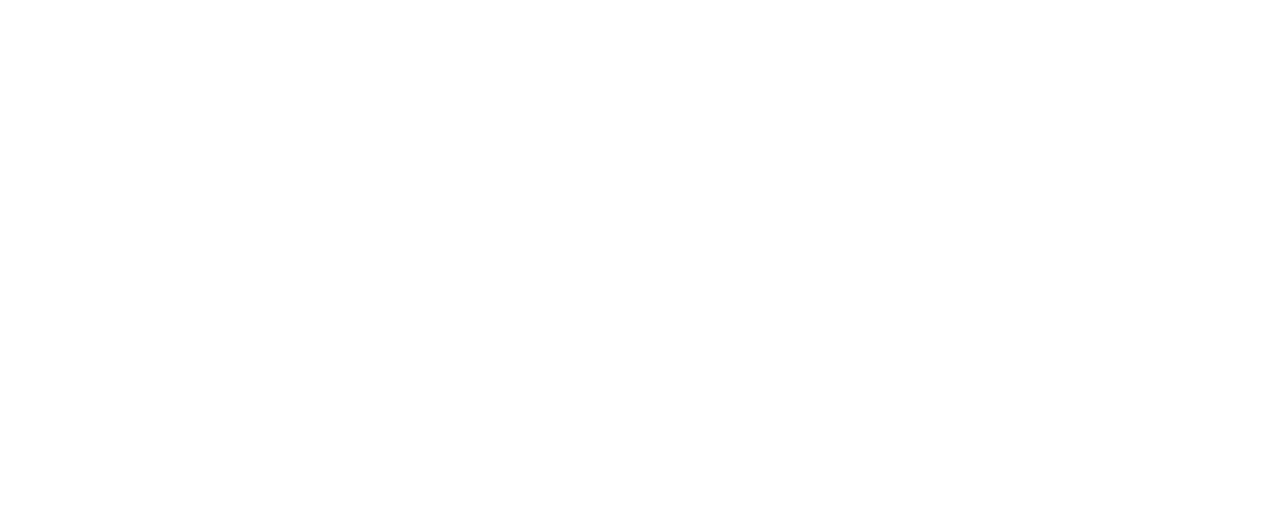
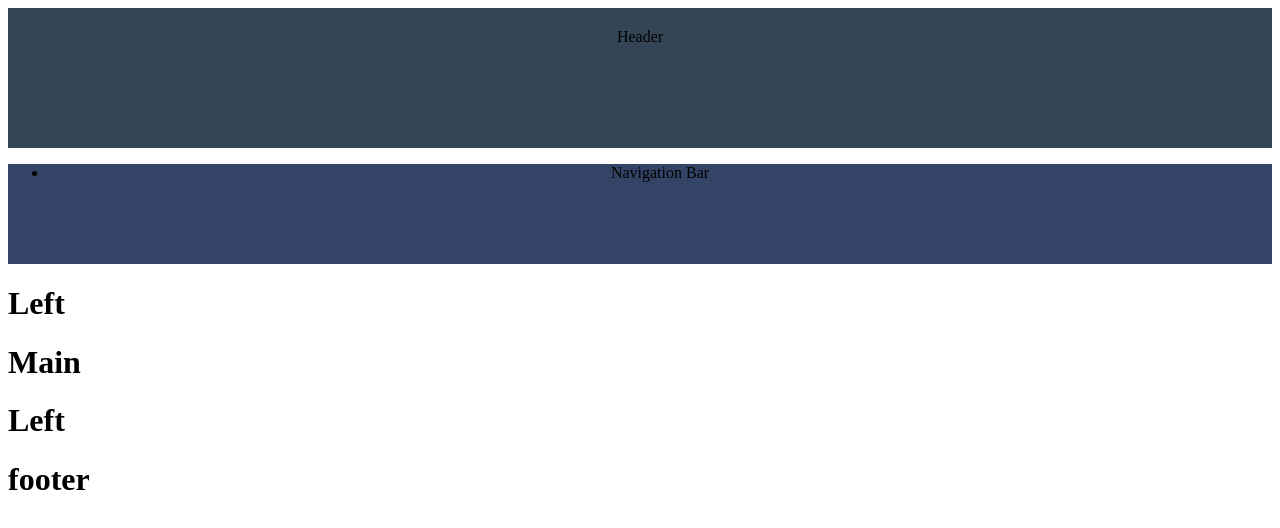
Before and after one commit to GeniusTakoyaki/ass-1-basic-html-layout, a plain HTML site: page index.html in a window 1280 px wide. Drawn offline with Linux system fonts and the light colour scheme.

Commit message:
partial update

```diff
--- a/index.html
+++ b/index.html
@@ -2,9 +2,34 @@
     <html lang="en">
     <head>
         <meta charset="UTF-8">
-    <title>Title</title>
+        <title>Elective 3 Assignment</title>
     </head>
     <body>
+    <header style="height: 100px; background-color:#345; text-align: center; padding: 20px;"
+        >Header</header>
 
+    <nav style="text-align: center; background-color:#346; height: 100px">
+        <ul>
+            <li>Navigation Bar</li>
+        </ul>
+    </nav>
+
+    <div class="container" style="">
+        <div class="sidecontentLeft">
+            <h1>Left</h1>
+        </div>
+
+        <div class="Main Content">
+            <h1>Main</h1>
+        </div>
+
+        <div class="sidecontentRight">
+            <h1>Left</h1>
+        </div>
+    </div>
+
+    <footer>
+        <h1>footer</h1>
+    </footer>
     </body>
 </html>
```
Lines whose indentation alone changed are shown as unchanged.
